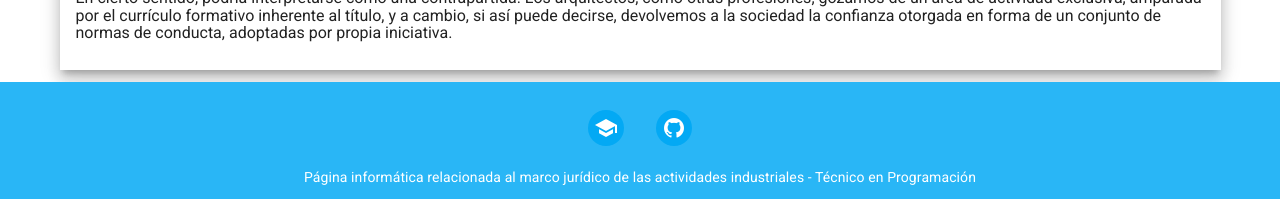
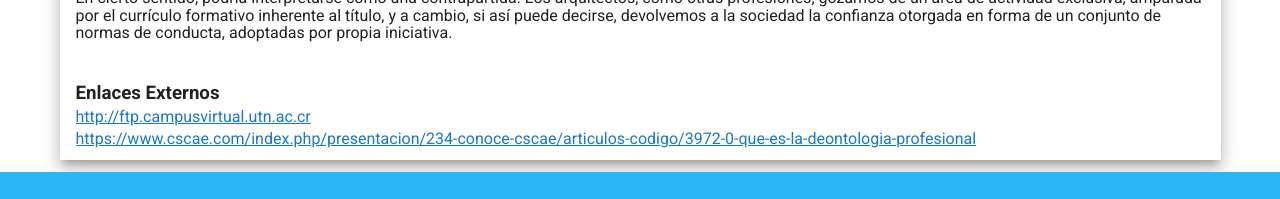
Before and after one commit to mayex-gif/pradas, a Nuxt app: page /8 in a window 1280 px wide. Shown: the part 1297-1496 px from the top of the page. Built offline with nearby package versions, Linux system fonts and the light colour scheme.

Commit message:
update info

```diff
--- a/pages/8.vue
+++ b/pages/8.vue
@@ -55,6 +55,15 @@
             <p><br>En cierto sentido, podría interpretarse como una contrapartida. Los arquitectos, como otras profesiones, gozamos de un área de actividad exclusiva, amparada por el currículo formativo inherente al título, y a cambio, si así puede decirse, devolvemos a la sociedad la confianza otorgada en forma de un conjunto de normas de conducta, adoptadas por propia iniciativa.</p>
           </v-list-item-content>
         </v-list-item>
+        <v-list-item last-line>
+          <v-list-item-content>
+            <h3>Enlaces Externos</h3>
+            <v-divider class="mb-1"></v-divider>
+            <br>
+            <a href="http://ftp.campusvirtual.utn.ac.cr/objetos%20de%20aprendizaje%20profesores/exelearning%20etica%20profesional/eticaprofesional/index.html">http://ftp.campusvirtual.utn.ac.cr</a><br>
+            <a href="https://www.cscae.com/index.php/presentacion/234-conoce-cscae/articulos-codigo/3972-0-que-es-la-deontologia-profesional">https://www.cscae.com/index.php/presentacion/234-conoce-cscae/articulos-codigo/3972-0-que-es-la-deontologia-profesional</a>
+          </v-list-item-content>
+        </v-list-item>
       </v-card>
     </v-hover>
 
```
